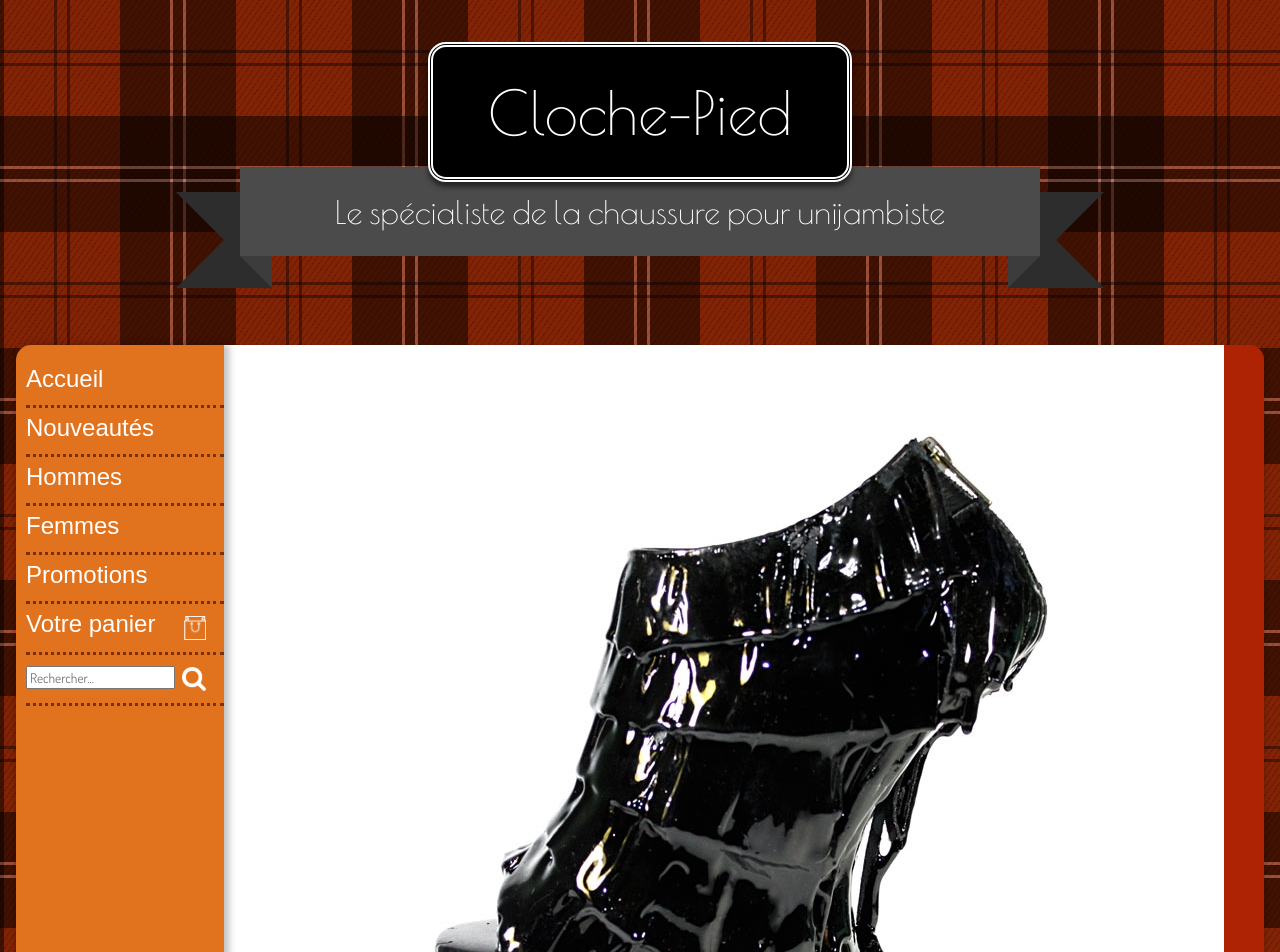
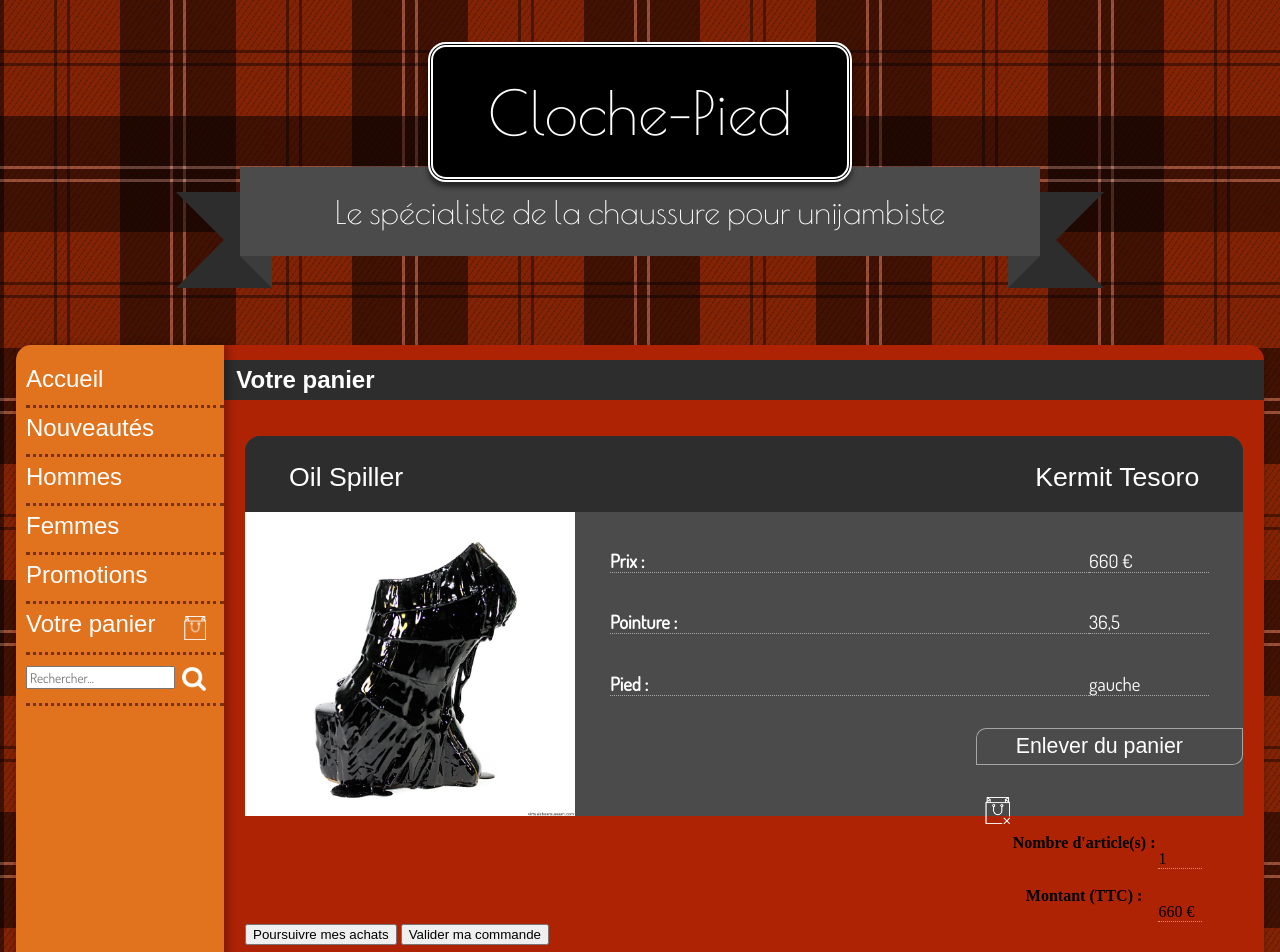
Before and after one commit to clochePied/cloche_pied, a plain HTML site: page basket.html in a window 1280 px wide. Shown: the top 952 px of the page. Drawn offline with nearby package versions, Linux system fonts and the light colour scheme; a web font is replaced by a local one.

Commit message:
suite panier

```diff
--- a/basket.css
+++ b/basket.css
@@ -1,26 +1,17 @@
-#container{
-	width: 100%;
-	display: flex;
-	border-top-right-radius: 15px;
-	flex-wrap: wrap;
-	flex-direction: column;
-	flex-wrap: wrap;
-	background-color: rgb(175, 35, 5);
-	align-content: space-around;
-	z-index:1;
+.container h2 {
+	display:block;
+    background-color: rgb(45, 45, 45);
+    padding: 0.25em 0.5em;
+    color: white;
+    margin: 15px 0px;
+    font-family: 'Federo', sans-serif;
 }
 
 .container:last-child{
 	padding-bottom:15px;
 }
 
-.container h2{
-	background-color:rgb(45, 45, 45);
-	padding: 0.25em 0.5em;
-	color:white;
-	margin:15px 0px;
-	font-family: 'Federo', sans-serif;
-}
+
 
 .container p{
 	display:block;
@@ -29,6 +20,85 @@
 	font-family: 'Federo', sans-serif;
 }
 
-.article{
+.basket{
+	padding: 2%;
+	margin: auto;
+	padding-bottom: 15px;
+	border-radius:15px;
+}
+
+.achat{
+	background-color: rgb(75,75,75);
+	height: 380px;
+}
+.achat:first-child{
+	border-radius: 15px 15px 0 0;
+}
+
+.achat img{
+	height: 80%;
+	float: left;
+}
+
+.achat table{
+	border-collapse:collapse;
+	font-family: Dosis;
+	font-size: 14pt;
+	color: rgb(255,255,255);
+	text-align: left;
+	margin: auto;
+	width: 60%;
+}
+.achat th, td{
+	border-bottom: dotted thin rgba(255,255,255,.5);
+	padding: 2em .5em 0 0;
+}
+
+
+.achat th{
+	font-weight: bold;
 	width:80%;
 }
+
+
+.retrait{
+	background-color: rgb(75, 75, 75);
+	margin: 2em 0 0 auto;
+	width: 25%;
+	border: solid thin rgba(255,255,255,.5);
+	padding: .25em .5em;
+	border-radius: 10px 0;
+}
+
+.retrait img{
+	display: inline-block;
+	width:25px;
+	vertical-align:middle;
+	border-radius: 0;
+	margin: 4em 0 0 auto;
+}
+.achat input[type="submit"]{
+	display: inline-block;
+	border: none;
+	background-color: rgb(75, 75, 75);
+	cursor:pointer;
+	font-family: 'Federo', sans-serif;
+	font-size: 16pt;
+	text-align: center;
+	color: rgb(255,255,255);
+}
+
+.headerarticle{
+	background-color: rgb(45,45,45);
+	padding: 0 2.75em;
+	display: flex;
+	justify-content: space-between;
+	height:20%;
+}
+.headerarticle:first-child{
+	border-radius: 15px 15px 0 0;
+}
+.headerarticle p{
+	display:inline-block;
+	font-size: 20pt;
+}
--- a/basket.html
+++ b/basket.html
@@ -32,14 +32,48 @@
 					</nav>
 				</div>
 
-				<div id="container">
-					<div class="container">
-						<div id="articles">
-							<div class="article"><img src="./imgs/w/k_tesoro/Oil_Spiller.jpg" alt="Oil Spiller Shoes"></div>
-							<div class="article"> </div>
-							<div class="article"> </div>
+				<div class="container">
+					<h2>Votre panier</h2>
+					<div class="basket">
+						<div class="achat">
+							<div class="headerarticle">
+								<p>Oil Spiller</p>
+								<p>Kermit Tesoro</p>
+							</div>
+							<img src="./imgs/w/k_tesoro/Oil_Spiller.jpg" alt="Oil Spiller by Kermit Tesoro">
+							<table>
+								<tr>
+									<th>Prix :</th>
+									<td>660 €</td>
+								</tr>
+								<tr>
+									<th>Pointure :</th>
+									<td>36,5</td>
+								</tr>
+								<tr>
+									<th>Pied :</th>
+									<td>gauche</td>
+								</tr>
+							</table>
+							<a href="basketempty.html">
+								<div class="retrait">
+									<img src="imgs/icons/panier_x.png"/>
+									<input type="submit" value="Enlever du panier">
+								</div>
+							</a>
 						</div>
-					</div>
+						<table>
+							<tr>
+								<th>Nombre d'article(s) :</th>
+								<td>1</td>
+							</tr>
+							<tr>
+								<th>Montant (TTC) :</th>
+								<td>660 €</td>
+							</tr>
+						</table>
+						<input type="submit" value="Poursuivre mes achats">
+						<input type="submit" value="Valider ma commande">
 				</div>
 			</main>
 			<footer>
--- a/progress.css
+++ b/progress.css
@@ -1,7 +1,8 @@
 main{
-	position:relative;
 	font-family: 'Federo';
 	font-size:20px;
+	border-radius: 15px 15px 0 0;
+	padding: 2em;
 	background-color:rgb(175, 35, 5);
 	background-image:url(imgs/icons/high-heel.png);
 	background-size:10%;
@@ -9,13 +10,16 @@ main{
 
 #work{
 	color:white;
+	text-align: center;
 	width:100%;
 	height:12em;
 	padding:5%;
 }
 
 #work p{
-	background-color:rgba(45, 45, 45, 0.6);
+	background: linear-gradient(rgba(45,45,45,.8), rgba(45,45,45,.7)60%, rgba(45,45,45,.3));
+	border: solid thin rgb(45,45,45);
+	border-radius: 3px;
 	padding:10px;
 }
 
```
Also changed, not shown: progress.html (+5 -3 lines).
